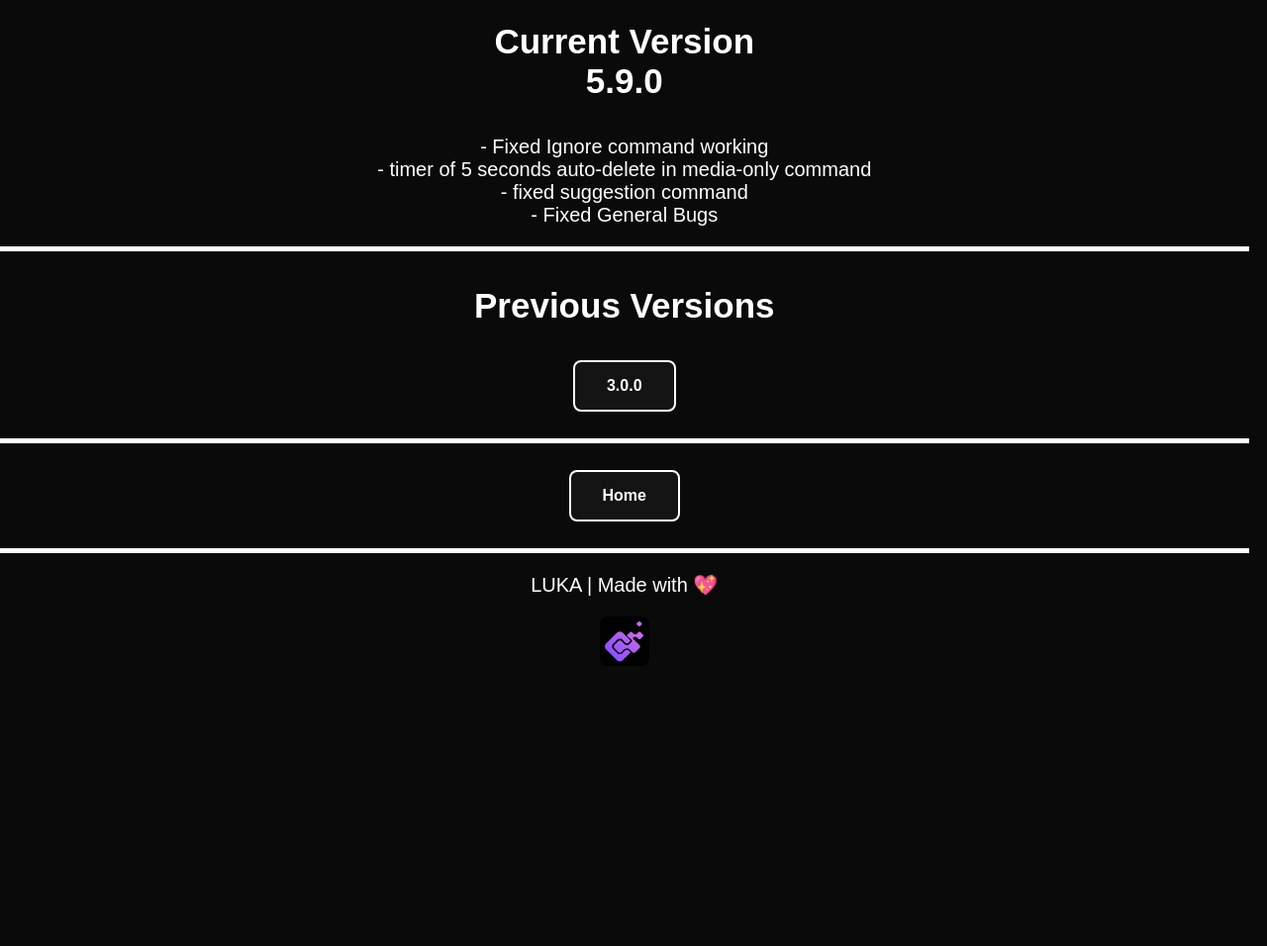
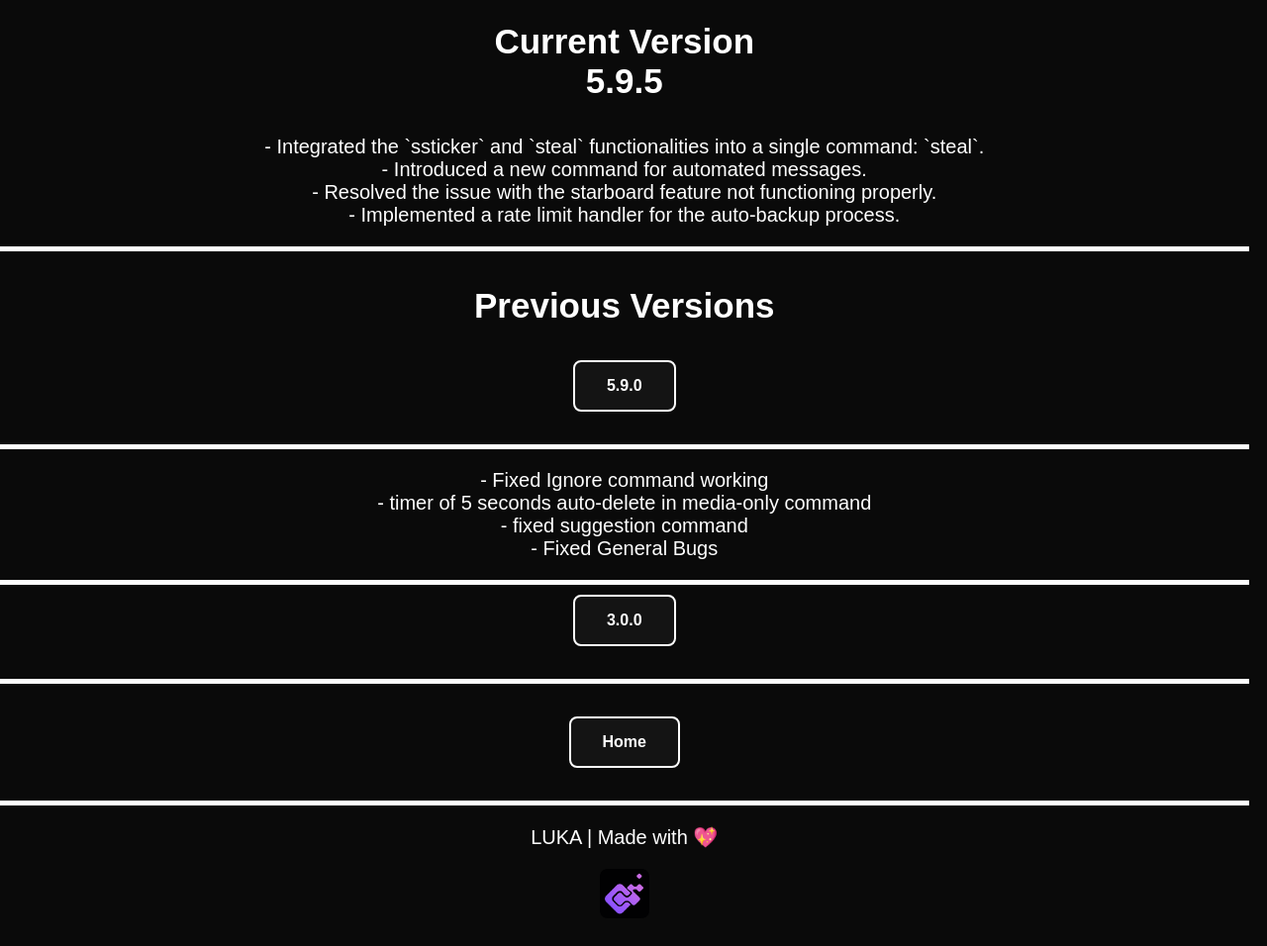
Before and after one commit to fusionxo/Luka-WebPage, a website: page src/updates.html in a window 1280 px wide. Shown: the part 560-1516 px from the top of the page at 99% size. Before the commit the page ends 1257 px from the top, so only its background shows below. Drawn offline with Linux system fonts and the light colour scheme.

Commit message:
Update updates.html

```diff
--- a/src/updates.html
+++ b/src/updates.html
@@ -57,12 +57,12 @@
   <hr size="5" noshade color="#ffffff">
   <div class='smallheader'>
     <center>
-      <p>Current Version<br>5.9.0</p>
+      <p>Current Version<br>5.9.5</p>
     </center>
   </div>
   <div class='normaltext'>
     <center>
-      <p>- Fixed Ignore command working<br>- timer of 5 seconds auto-delete in media-only command<br>- fixed suggestion command<br>- Fixed General Bugs</p>
+      <p>- Integrated the `ssticker` and `steal` functionalities into a single command: `steal`.<br>- Introduced a new command for automated messages.<br>- Resolved the issue with the starboard feature not functioning properly.<br>- Implemented a rate limit handler for the auto-backup process.</p>
     </center>
   </div>
   <center>
@@ -73,6 +73,17 @@
       <p>Previous Versions</p>
     </center>
   </div>
+
+  <center>
+    <input type="button" class="addbutton" value="5.9.0" onclick="hidev200()">
+  </center>
+  <div class='version' id='V5.9.0'>
+    <br>
+    <center>
+      <hr size="5" noshade color="#ffffff">
+      <p>- Fixed Ignore command working<br>- timer of 5 seconds auto-delete in media-only command<br>- fixed suggestion command<br>- Fixed General Bugs</p>
+      <hr size="5" noshade color="#ffffff">
+    </center>
 
   <center>
     <input type="button" class="addbutton" value="3.0.0" onclick="hidev100()">
```
